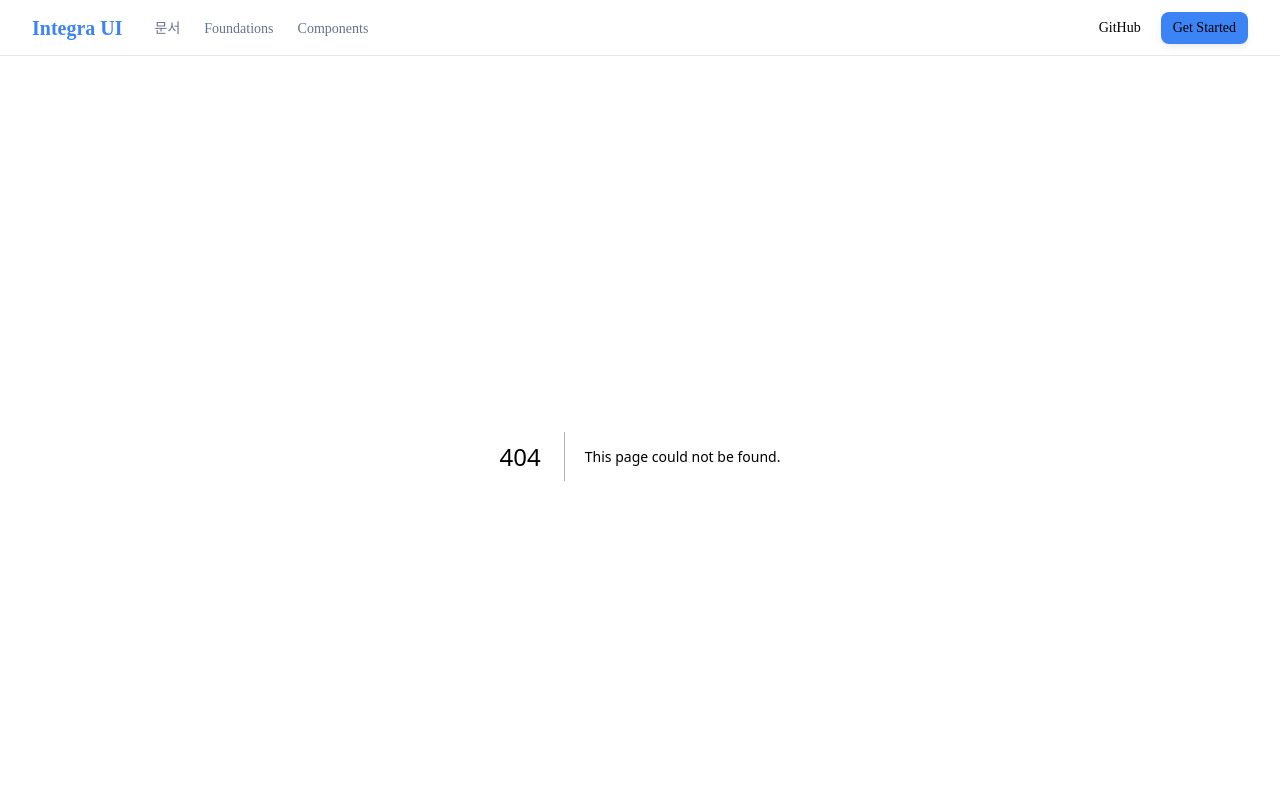
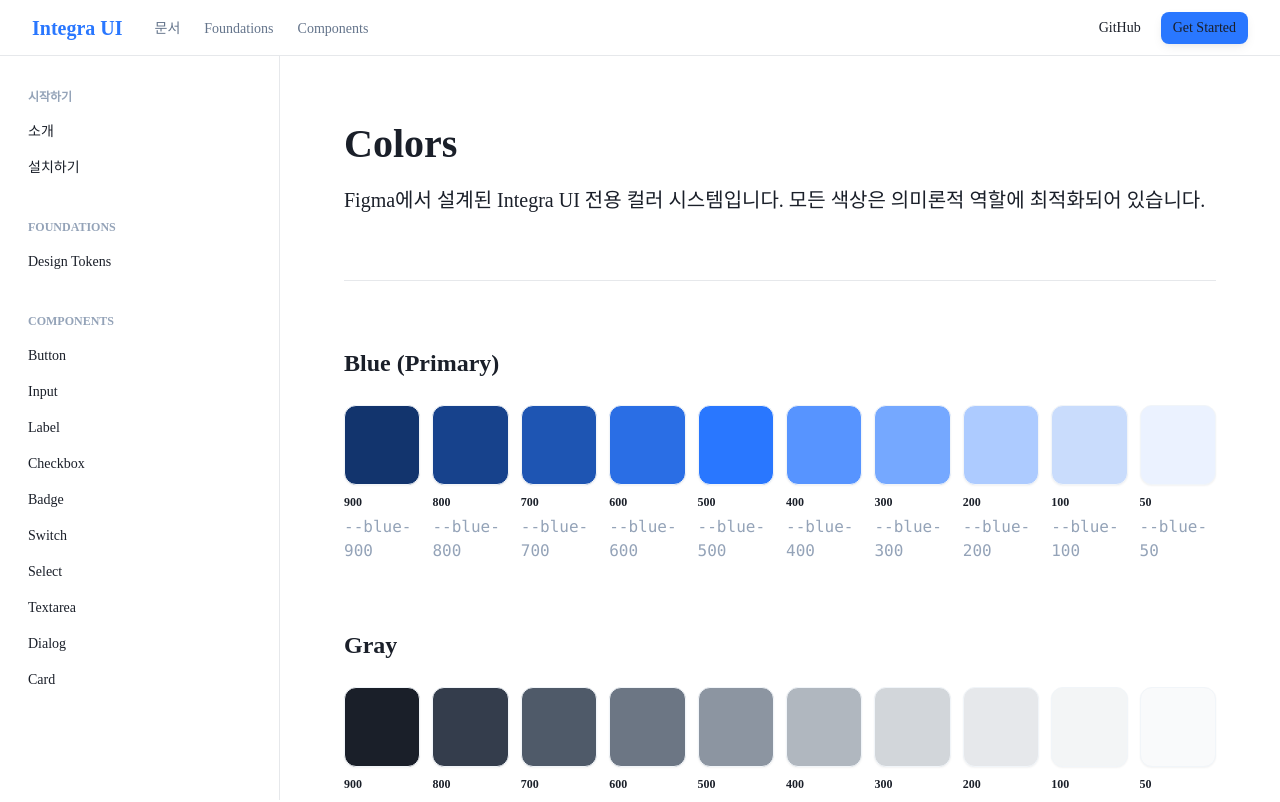
Before and after one commit to taekilKim/integra-ui, a Next.js app in the folder integra-ui/: page /docs/foundations/colors in a window 1280 px wide. Before the commit this address had no page. Shown: the top 802 px of the page. Built offline with nearby package versions, Linux system fonts and the light colour scheme; a web font is replaced by a local one.

Commit message:
add color system

```diff
--- /dev/null
+++ b/integra-ui/app/docs/foundations/colors/page.tsx
@@ -0,0 +1,46 @@
+const COLOR_SCALES = [
+  { name: "Blue (Primary)", prefix: "blue" },
+  { name: "Gray", prefix: "gray" },
+  { name: "Green", prefix: "green" },
+  { name: "Red", prefix: "red" },
+  { name: "Orange", prefix: "orange" },
+  { name: "Violet", prefix: "violet" },
+  { name: "Grape", prefix: "grape" },
+];
+
+const STEPS = [900, 800, 700, 600, 500, 400, 300, 200, 100, 50];
+
+export default function ColorsPage() {
+  return (
+    <div className="space-y-64 pb-120">
+      <div className="space-y-16">
+        <h1 className="text-40 font-bold leading-48 tracking--4">Colors</h1>
+        <p className="text-20 text-muted-foreground leading-32 tracking--1 max-w-800">
+          Figma에서 설계된 Integra UI 전용 컬러 시스템입니다. 모든 색상은 의미론적 역할에 최적화되어 있습니다.
+        </p>
+      </div>
+
+      <hr />
+
+      {COLOR_SCALES.map((scale) => (
+        <section key={scale.name} className="space-y-24">
+          <h2 className="text-24 font-bold tracking--2">{scale.name}</h2>
+          <div className="grid grid-cols-2 md:grid-cols-5 lg:grid-cols-10 gap-12">
+            {STEPS.map((step) => (
+              <div key={step} className="space-y-8">
+                <div
+                  className="h-80 w-full rounded-12 border border-slate-100 shadow-sm"
+                  style={{ backgroundColor: `hsl(var(--${scale.prefix}-${step}))` }}
+                />
+                <div className="space-y-4">
+                    <p className="text-12 font-bold">{step}</p>
+                    <p className="text-10 text-slate-400 font-mono">--{scale.prefix}-{step}</p>
+                </div>
+              </div>
+            ))}
+          </div>
+        </section>
+      ))}
+    </div>
+  );
+}
--- a/integra-ui/app/globals.css
+++ b/integra-ui/app/globals.css
@@ -6,43 +6,121 @@
 
 @layer base {
   :root {
-    /* Color Tokens (Integra Blue) */
+    /* Gray Scale (Figma Data) */
+    --gray-50: 210 18% 98%;
+    --gray-100: 210 14% 96%;
+    --gray-200: 210 11% 91%;
+    --gray-300: 210 10% 84%;
+    --gray-400: 211 11% 72%;
+    --gray-500: 213 10% 59%;
+    --gray-600: 214 10% 47%;
+    --gray-700: 215 14% 36%;
+    --gray-800: 216 19% 25%;
+    --gray-900: 217 23% 13%;
+
+    /* Blue Scale (Primary - Figma Data) */
+    --blue-50: 217 100% 96%;
+    --blue-100: 218 91% 89%;
+    --blue-200: 218 100% 84%;
+    --blue-300: 218 100% 73%;
+    --blue-400: 218 100% 67%;
+    --blue-500: 218 100% 58%; /* #2A7BFF - Integra UI Main */
+    --blue-600: 218 78% 53%;
+    --blue-700: 218 71% 41%;
+    --blue-800: 218 72% 32%;
+    --blue-900: 218 71% 25%;
+
+    /* Green Scale */
+    --green-50: 167 50% 98%;
+    --green-100: 165 67% 94%;
+    --green-200: 164 73% 86%;
+    --green-300: 163 65% 76%;
+    --green-400: 164 73% 47%;
+    --green-500: 164 91% 37%;
+    --green-600: 164 89% 32%;
+    --green-700: 167 76% 28%;
+    --green-800: 173 82% 22%;
+    --green-900: 175 81% 17%;
+
+    /* Red Scale */
+    --red-50: 0 100% 97%;
+    --red-100: 357 100% 92%;
+    --red-200: 357 97% 84%;
+    --red-300: 358 92% 76%;
+    --red-400: 355 88% 68%;
+    --red-500: 355 86% 60%;
+    --red-600: 355 77% 53%;
+    --red-700: 355 74% 47%;
+    --red-800: 354 75% 42%;
+    --red-900: 354 74% 37%;
+
+    /* Orange Scale */
+    --orange-50: 44 100% 95%;
+    --orange-100: 45 100% 88%;
+    --orange-200: 44 98% 77%;
+    --orange-300: 42 99% 65%;
+    --orange-400: 40 98% 56%;
+    --orange-500: 34 93% 50%;
+    --orange-600: 28 97% 44%;
+    --orange-700: 19 92% 37%;
+    --orange-800: 19 84% 31%;
+    --orange-900: 18 92% 21%;
+
+    /* Violet Scale */
+    --violet-50: 249 100% 97%;
+    --violet-100: 249 100% 95%;
+    --violet-200: 250 97% 92%;
+    --violet-300: 252 95% 85%;
+    --violet-400: 254 94% 76%;
+    --violet-500: 257 91% 66%;
+    --violet-600: 261 83% 58%;
+    --violet-700: 265 70% 50%;
+    --violet-800: 270 70% 42%;
+    --violet-900: 277 78% 25%;
+
+    /* Grape Scale */
+    --grape-50: 280 67% 96%;
+    --grape-100: 283 77% 92%;
+    --grape-200: 286 82% 86%;
+    --grape-300: 288 83% 78%;
+    --grape-400: 290 84% 71%;
+    --grape-500: 288 71% 64%;
+    --grape-600: 288 64% 57%;
+    --grape-700: 288 56% 52%;
+    --grape-800: 288 54% 46%;
+    --grape-900: 289 49% 40%;
+
+    /* Semantic Mappings */
     --background: 0 0% 100%;
-    --foreground: 222.2 84% 4.9%;
-    --primary: 217 91% 60%;
+    --foreground: var(--gray-900);
+
+    /* ✨ Primary Color Mapping: Blue 500 */
+    --primary: var(--blue-500);
     --primary-foreground: 0 0% 100%;
 
-    --card: 0 0% 100%;
-    --card-foreground: 222.2 84% 4.9%;
-    --popover: 0 0% 100%;
-    --popover-foreground: 222.2 84% 4.9%;
+    --secondary: var(--gray-100);
+    --secondary-foreground: var(--gray-900);
 
-    --muted: 210 40% 96.1%;
-    --muted-foreground: 215.4 16.3% 46.9%;
-    --accent: 210 40% 96.1%;
-    --accent-foreground: 222.2 47.4% 11.2%;
+    --muted: var(--gray-100);
+    --muted-foreground: var(--gray-500);
 
-    --border: 214.3 31.8% 91.4%;
-    --input: 214.3 31.8% 91.4%;
-    --ring: 217 91% 60%;
-    --destructive: 0 84.2% 60.2%;
-    --destructive-foreground: 210 40% 98%;
+    --accent: var(--gray-100);
+    --accent-foreground: var(--gray-900);
 
-    /* Default Radius (8px) */
+    --destructive: var(--red-600);
+    --destructive-foreground: 0 0% 100%;
+
+    --border: var(--gray-200);
+    --input: var(--gray-200);
+    --ring: var(--blue-500);
+
     --radius: 0.5rem;
   }
 }
 
 @layer base {
-  * {
-    @apply border-border;
-  }
-  body {
-    @apply bg-background text-foreground antialiased font-sans;
-    /* 기본 행간 1.5 적용 */
-    line-height: 1.5;
-    letter-spacing: 0;
-  }
+  * { @apply border-border; }
+  body { @apply bg-background text-foreground antialiased font-sans; }
 }
 
 @layer utilities {
--- a/integra-ui/tailwind.config.ts
+++ b/integra-ui/tailwind.config.ts
@@ -29,14 +29,35 @@
         ...generate4pxScale(40),
         full: "9999px",
       },
+      // tailwind.config.ts의 colors 부분 수정
       colors: {
         border: "hsl(var(--border))",
         input: "hsl(var(--input))",
         ring: "hsl(var(--ring))",
         background: "hsl(var(--background))",
         foreground: "hsl(var(--foreground))",
-        primary: { DEFAULT: "hsl(var(--primary))", foreground: "hsl(var(--primary-foreground))" },
-        secondary: { DEFAULT: "hsl(var(--secondary))", foreground: "hsl(var(--secondary-foreground))" },
+        primary: {
+          DEFAULT: "hsl(var(--primary))",
+          foreground: "hsl(var(--primary-foreground))",
+        },
+        secondary: {
+          DEFAULT: "hsl(var(--secondary))",
+          foreground: "hsl(var(--secondary-foreground))",
+        },
+        destructive: {
+          DEFAULT: "hsl(var(--destructive))",
+          foreground: "hsl(var(--destructive-foreground))",
+        },
+        // Integra UI 전용 팔레트 네임스페이스
+        integra: {
+          gray: Object.fromEntries([50, 100, 200, 300, 400, 500, 600, 700, 800, 900].map(s => [s, `hsl(var(--gray-${s}))`])),
+          blue: Object.fromEntries([50, 100, 200, 300, 400, 500, 600, 700, 800, 900].map(s => [s, `hsl(var(--blue-${s}))`])),
+          green: Object.fromEntries([50, 100, 200, 300, 400, 500, 600, 700, 800, 900].map(s => [s, `hsl(var(--green-${s}))`])),
+          red: Object.fromEntries([50, 100, 200, 300, 400, 500, 600, 700, 800, 900].map(s => [s, `hsl(var(--red-${s}))`])),
+          orange: Object.fromEntries([50, 100, 200, 300, 400, 500, 600, 700, 800, 900].map(s => [s, `hsl(var(--orange-${s}))`])),
+          violet: Object.fromEntries([50, 100, 200, 300, 400, 500, 600, 700, 800, 900].map(s => [s, `hsl(var(--violet-${s}))`])),
+          grape: Object.fromEntries([50, 100, 200, 300, 400, 500, 600, 700, 800, 900].map(s => [s, `hsl(var(--grape-${s}))`])),
+        }
       },
     },
   },
```
